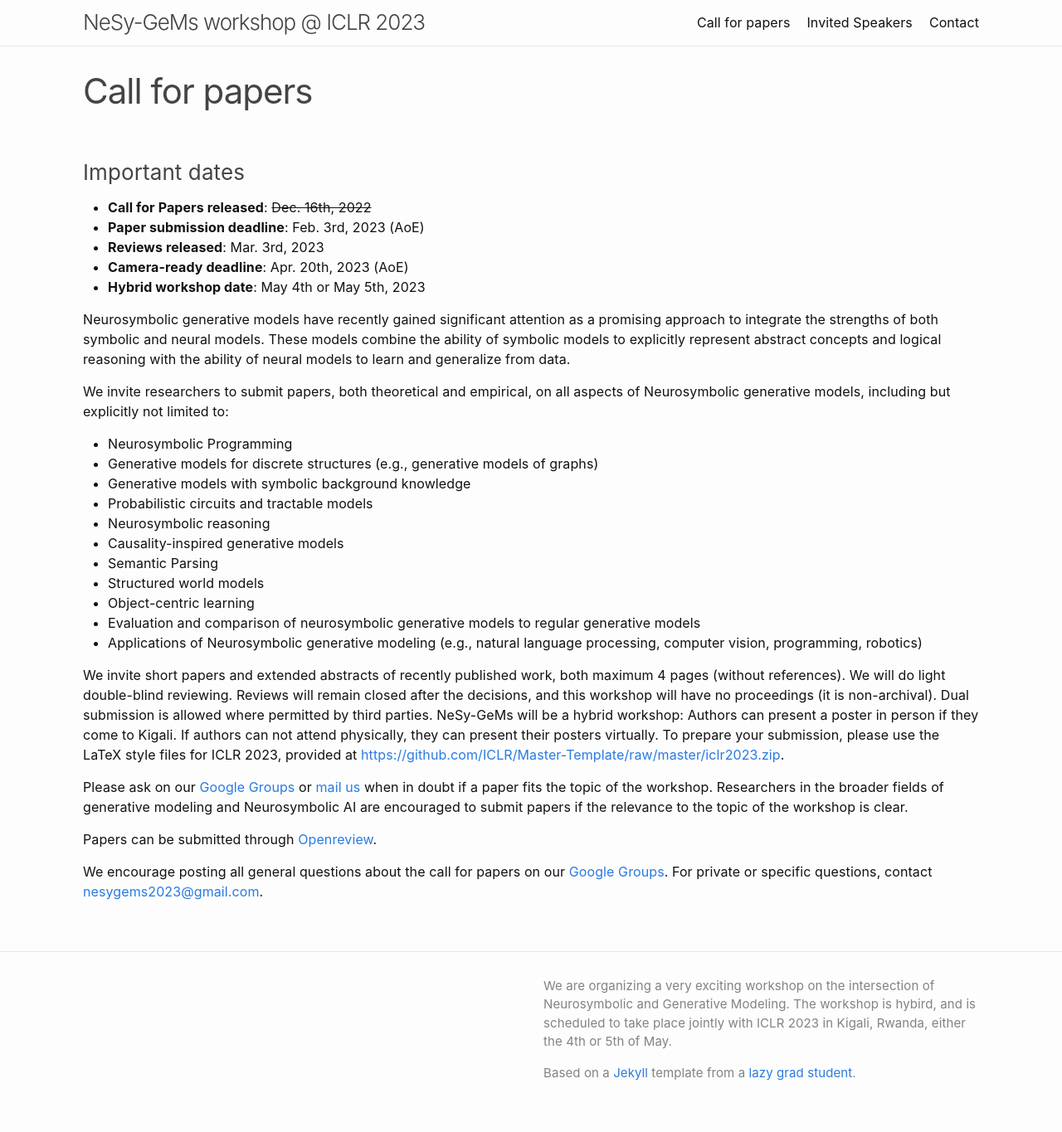
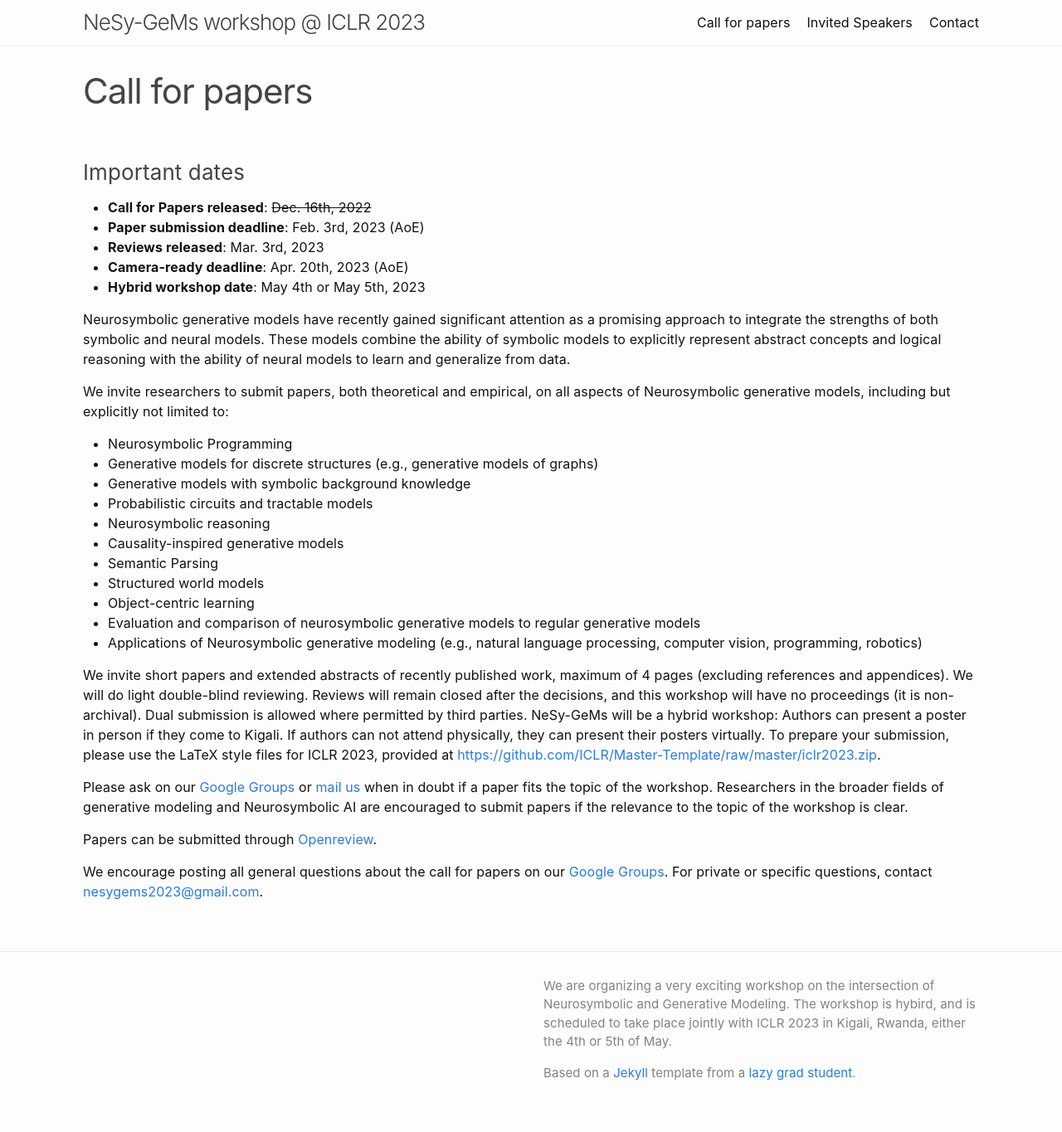
Before and after one commit to nesygems/nesygems.github.io, a Jekyll site: the page built from callforpapers.md, in a window 1280 px wide. Shown: the whole page at 83% size. Built offline with Jekyll 4.4.1, drawn with Linux system fonts in a browser that asks for light colours.

Commit message:
Update callforpapers.md

```diff
--- a/callforpapers.md
+++ b/callforpapers.md
@@ -29,7 +29,7 @@ We invite researchers to submit papers, both theoretical and empirical, on all a
 * Evaluation and comparison of neurosymbolic generative models to regular generative models
 * Applications of Neurosymbolic generative modeling (e.g., natural language processing, computer vision, programming, robotics)
 
-We invite short papers and extended abstracts of recently published work, both maximum 4 pages (without references). We will do light double-blind reviewing. Reviews will remain closed after the decisions, and this workshop will have no proceedings (it is non-archival). Dual submission is allowed where permitted by third parties. NeSy-GeMs will be a hybrid workshop: Authors can present a poster in person if they come to Kigali. If authors can not attend physically, they can present their posters virtually. To prepare your submission, please use the LaTeX style files for ICLR 2023, provided at [https://github.com/ICLR/Master-Template/raw/master/iclr2023.zip](https://github.com/ICLR/Master-Template/raw/master/iclr2023.zip).
+We invite short papers and extended abstracts of recently published work, maximum of 4 pages (excluding references and appendices). We will do light double-blind reviewing. Reviews will remain closed after the decisions, and this workshop will have no proceedings (it is non-archival). Dual submission is allowed where permitted by third parties. NeSy-GeMs will be a hybrid workshop: Authors can present a poster in person if they come to Kigali. If authors can not attend physically, they can present their posters virtually. To prepare your submission, please use the LaTeX style files for ICLR 2023, provided at [https://github.com/ICLR/Master-Template/raw/master/iclr2023.zip](https://github.com/ICLR/Master-Template/raw/master/iclr2023.zip).
 
 Please ask on our [Google Groups](https://groups.google.com/g/nesy-gems2023) or [mail us](mailto:nesygems2023@gmail.com) when in doubt if a paper fits the topic of the workshop. Researchers in the broader fields of generative modeling and Neurosymbolic AI are encouraged to submit papers if the relevance to the topic of the workshop is clear.
 
```
